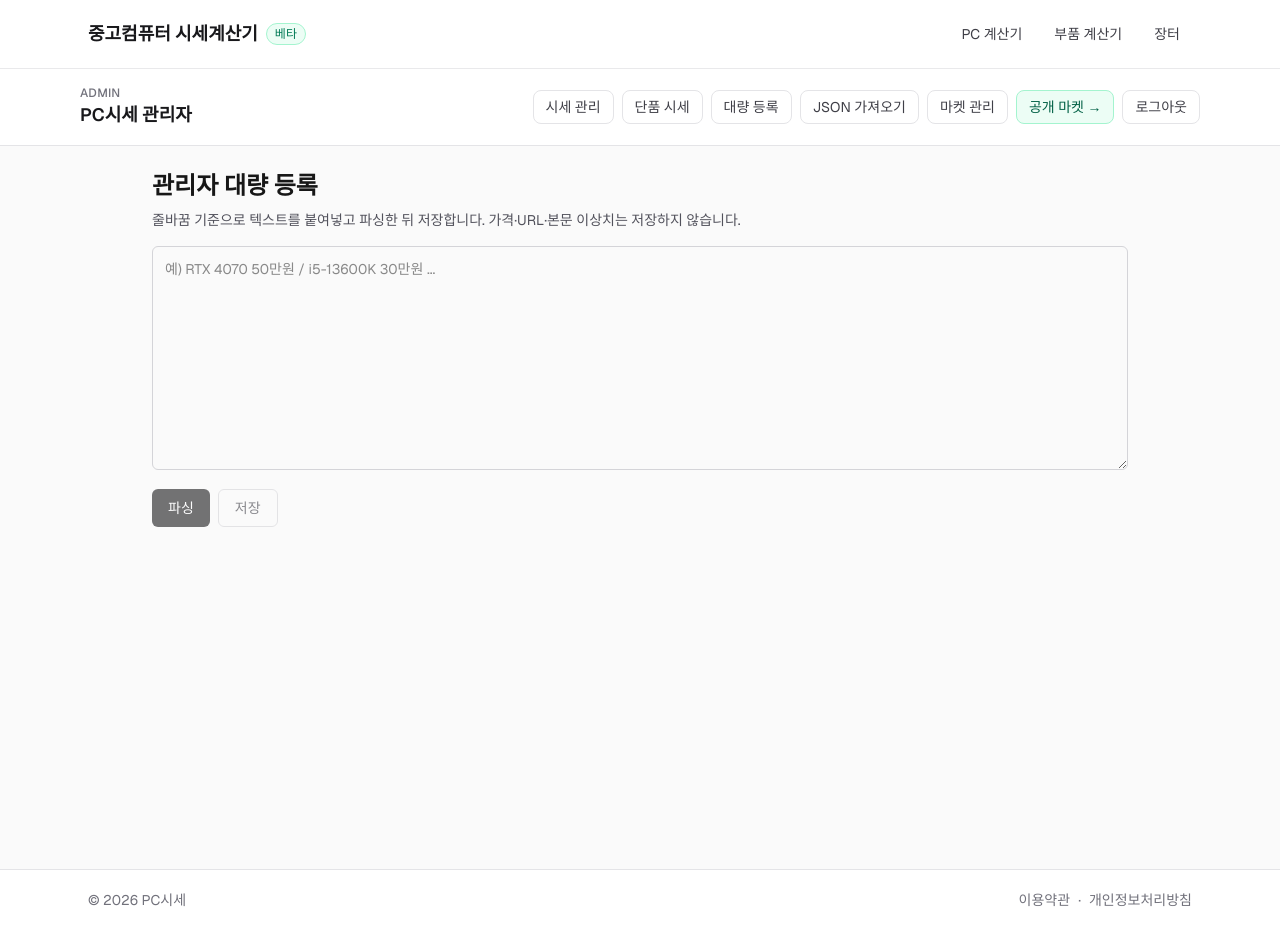
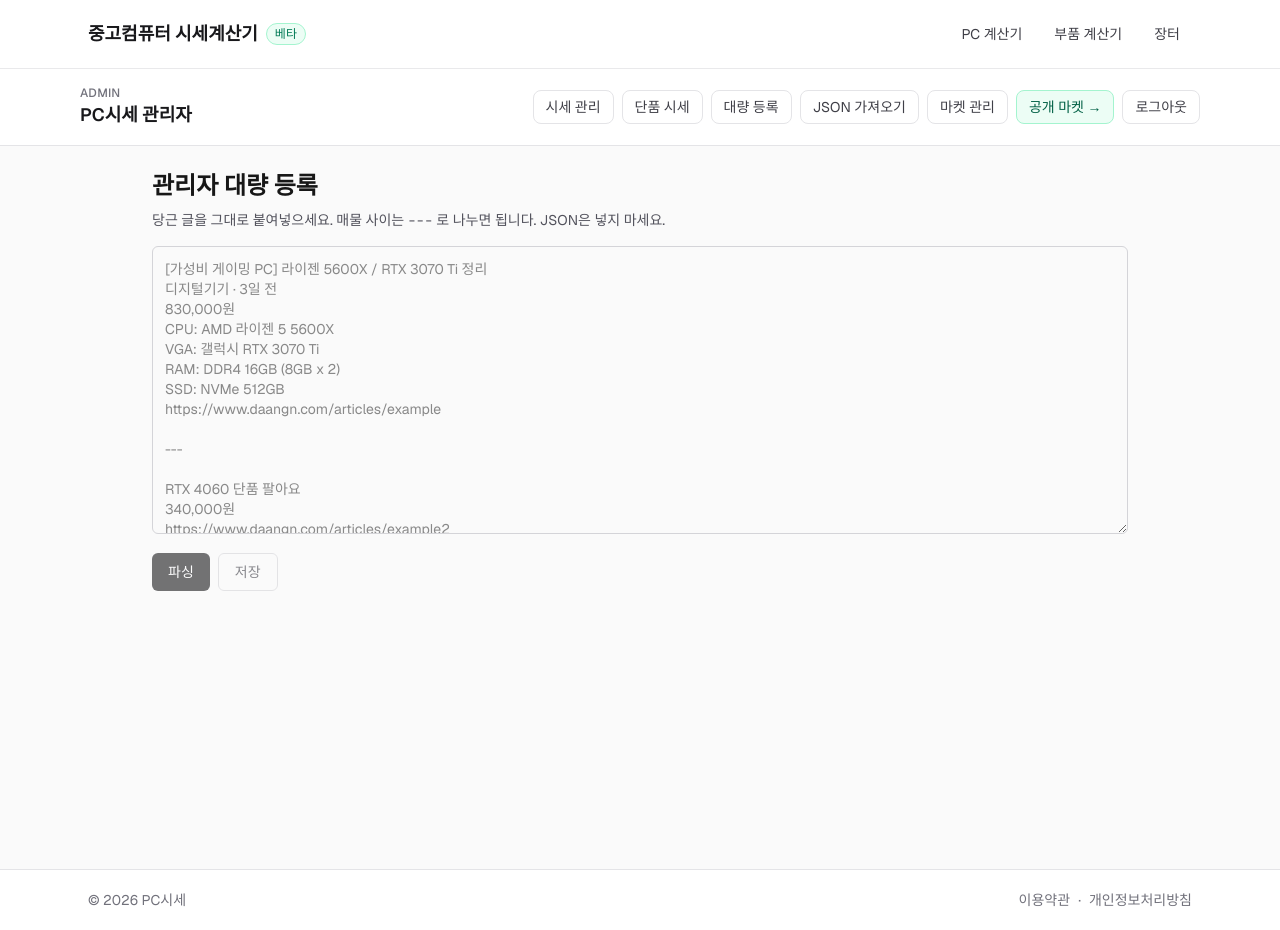
Before and after one commit to active06119-cpu/usedpcprice, a Next.js app: page /admin/bulk-import in a window 1280 px wide. Built offline with nearby package versions, Linux system fonts and the light colour scheme.

Commit message:
feat: bulk import UI for raw Daangn paste blocks

```diff
--- a/src/app/admin/bulk-import/page.tsx
+++ b/src/app/admin/bulk-import/page.tsx
@@ -2,12 +2,30 @@
 
 import { useState } from "react";
 
+type ParsedPart = { name: string; category: string };
 type ParsedRow = {
   rawText: string;
+  title?: string;
   sourceUrl?: string;
   askingPriceKrw?: number;
+  parts?: ParsedPart[];
   partCandidates: string[];
 };
+
+const PLACEHOLDER = `[가성비 게이밍 PC] 라이젠 5600X / RTX 3070 Ti 정리
+디지털기기 · 3일 전
+830,000원
+CPU: AMD 라이젠 5 5600X
+VGA: 갤럭시 RTX 3070 Ti
+RAM: DDR4 16GB (8GB x 2)
+SSD: NVMe 512GB
+https://www.daangn.com/articles/example
+
+---
+
+RTX 4060 단품 팔아요
+340,000원
+https://www.daangn.com/articles/example2`;
 
 export default function BulkImportPage() {
   const [input, setInput] = useState("");
@@ -31,7 +49,7 @@ export default function BulkImportPage() {
         return;
       }
       setParsed(data.items);
-      setMessage(`파싱 완료: ${data.items.length}개`);
+      setMessage(`파싱 완료: ${data.items.length}개 매물`);
     } catch (e) {
       setMessage(e instanceof Error ? e.message : "파싱 중 오류가 발생했습니다.");
     } finally {
@@ -71,12 +89,12 @@ export default function BulkImportPage() {
     <main className="mx-auto max-w-5xl p-6">
       <h1 className="text-2xl font-semibold">관리자 대량 등록</h1>
       <p className="mt-2 text-sm text-zinc-600">
-        줄바꿈 기준으로 텍스트를 붙여넣고 파싱한 뒤 저장합니다. 가격·URL·본문 이상치는 저장하지 않습니다.
+        당근 글을 그대로 붙여넣으세요. 매물 사이는 <code>---</code> 로 나누면 됩니다. JSON은 넣지 마세요.
       </p>
 
       <textarea
-        className="mt-4 h-56 w-full rounded-md border border-zinc-300 p-3 text-sm"
-        placeholder="예) RTX 4070 50만원 / i5-13600K 30만원 ..."
+        className="mt-4 h-72 w-full rounded-md border border-zinc-300 p-3 text-sm"
+        placeholder={PLACEHOLDER}
         value={input}
         onChange={(e) => setInput(e.target.value)}
       />
@@ -104,10 +122,13 @@ export default function BulkImportPage() {
 
       <ul className="mt-6 grid gap-2">
         {parsed.map((row, idx) => (
-          <li key={`${row.rawText}-${idx}`} className="rounded-md border border-zinc-200 p-3 text-sm">
-            <p className="font-medium">{row.rawText}</p>
+          <li key={`${row.title ?? row.rawText}-${idx}`} className="rounded-md border border-zinc-200 p-3 text-sm">
+            <p className="font-medium">{row.title ?? row.rawText.slice(0, 80)}</p>
             {row.askingPriceKrw ? <p className="text-zinc-600">가격: {row.askingPriceKrw.toLocaleString("ko-KR")}원</p> : null}
-            <p className="text-zinc-600">후보: {row.partCandidates.join(", ") || "없음"}</p>
+            {row.sourceUrl ? <p className="truncate text-zinc-500">{row.sourceUrl}</p> : null}
+            <p className="text-zinc-600">
+              스펙: {row.parts?.map((part) => `${part.category} ${part.name}`).join(" / ") || "없음"}
+            </p>
           </li>
         ))}
       </ul>
```
